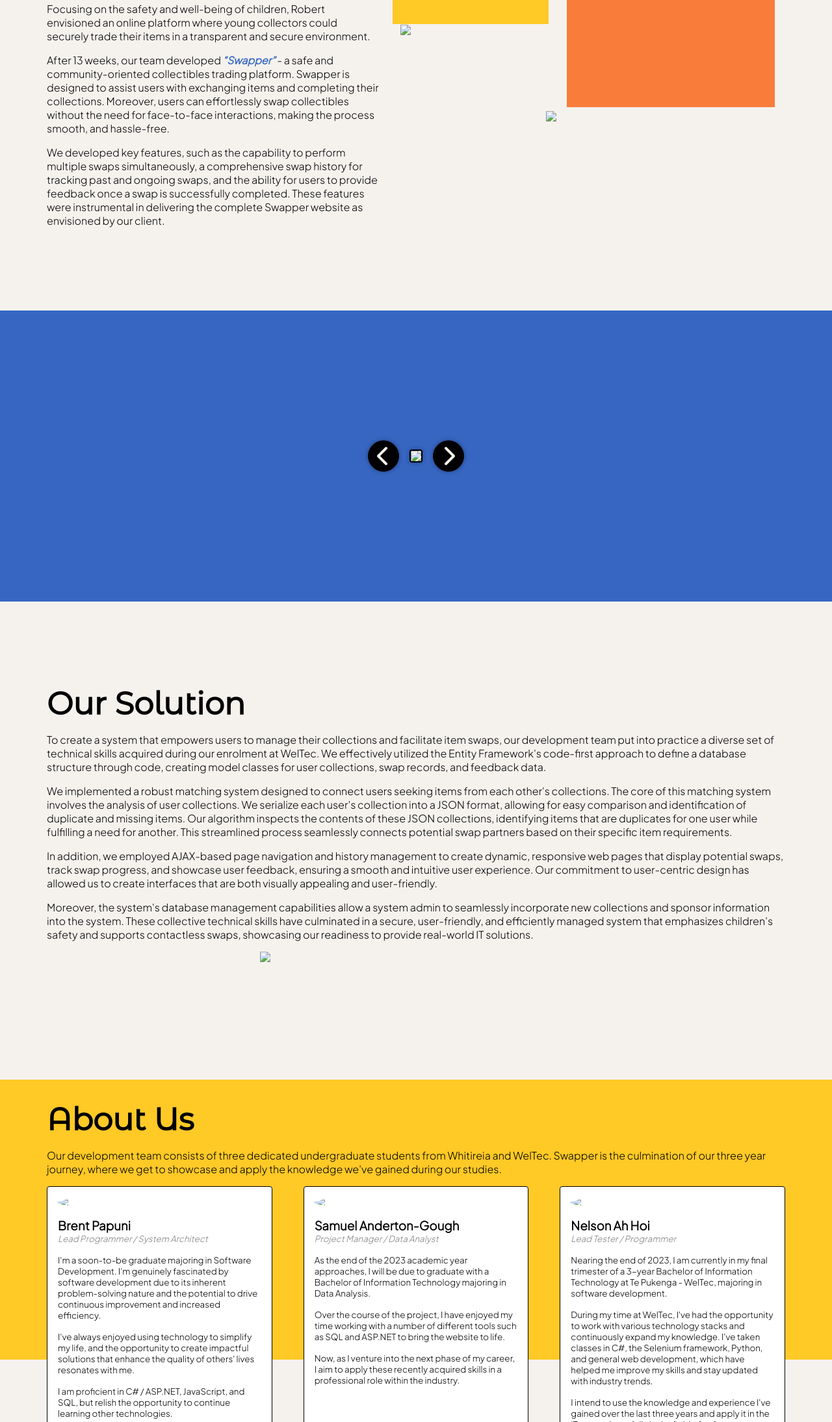
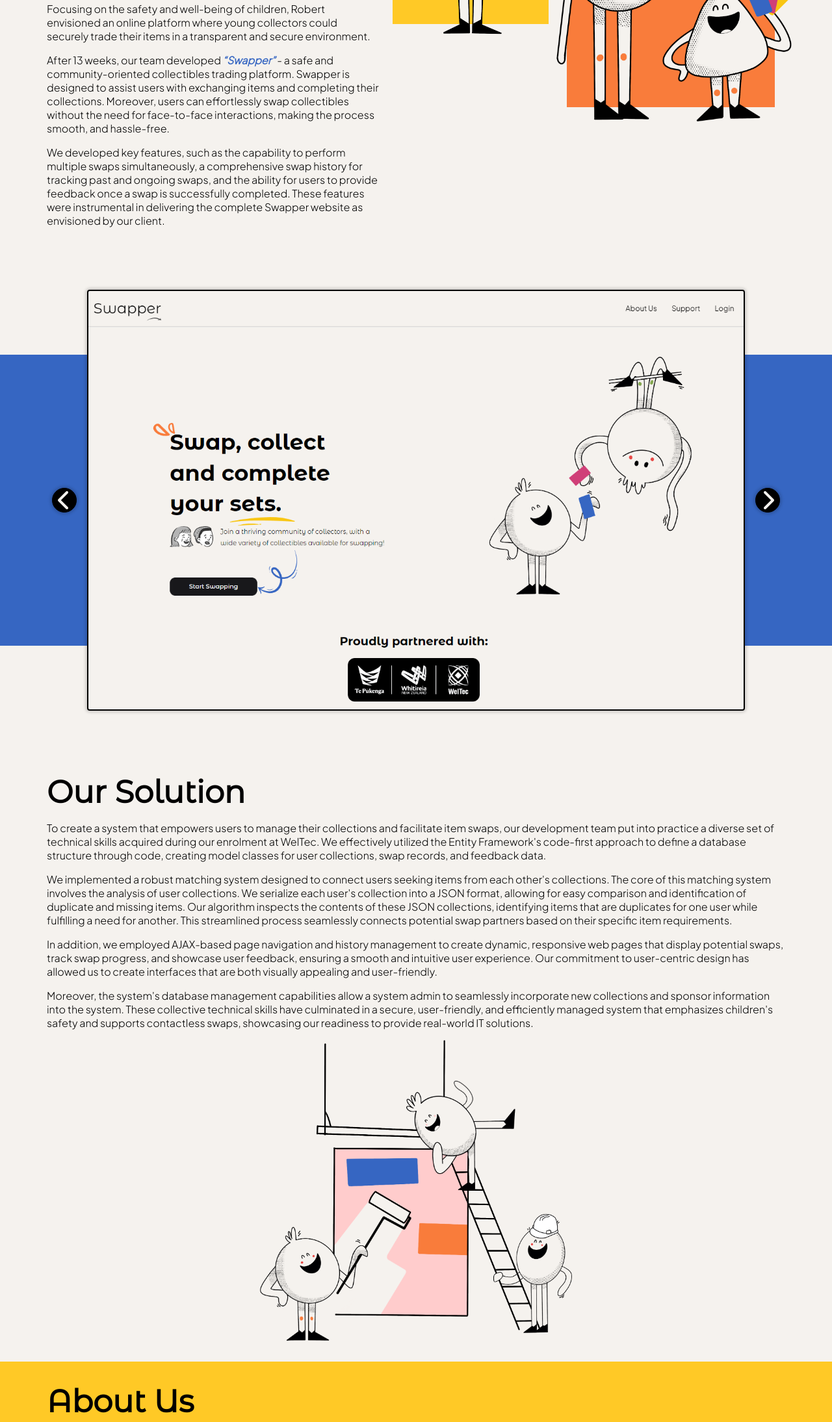
Before and after one commit to bpapuni/Swapper-Marketing, a plain HTML site: page index.html in a window 1280 px wide. Shown: the part 363-2552 px from the top of the page at 65% size. Drawn offline with Linux system fonts and the light colour scheme; the site is published under a folder, as on GitHub Pages, so addresses that start at the root find nothing.

Commit message:
Updated image links

```diff
--- a/index.html
+++ b/index.html
@@ -14,7 +14,7 @@
     </head>
     <body>
         <section class="home">
-            <img src="/images/WWTP Vertical Black.svg">
+            <img src="images/WWTP Vertical Black.svg">
             <div>
                 <h1>Collection Swap</h1>
                 <p>Collection Swap is a 2023 capstone project for our client, Robert Sutcliffe, a senior lecturer at WelTec. The project involved the development of a web application designed to streamline the exchange of collectibles among users.</p>
@@ -23,17 +23,17 @@
                 <p> We developed key features, such as the capability to perform multiple swaps simultaneously, a comprehensive swap history for tracking past and ongoing swaps, and the ability for users to provide feedback once a swap is successfully completed. These features were instrumental in delivering the complete Swapper website as envisioned by our client.</p>
             </div>
             <div class="doodle">
-                <img src="/images/2.1.png" />
+                <img src="images/2.1.png" />
             </div>
             <div class="doodle">
-                <img src="/images/4.1.png" />
+                <img src="images/4.1.png" />
             </div>
         </section>
         <section class="screenshots">
             <button onclick="RotateScreenshot(false)"><i class="fa-solid fa-chevron-left"></i></button>
             <div onclick="ZoomScreenshot(this)" tabindex="0">
                 <!-- <h1>Screenshots</h1> -->
-                <img class="screenshot" src="/images/screenshots/1.png" >
+                <img class="screenshot" src="images/screenshots/1.png" >
             </div>
             <button onclick="RotateScreenshot(true)"><i class="fa-solid fa-chevron-right"></i></i></button>
         </section>
@@ -45,7 +45,7 @@
                     <p>We implemented a robust matching system designed to connect users seeking items from each other's collections. The core of this matching system involves the analysis of user collections. We serialize each user's collection into a JSON format, allowing for easy comparison and identification of duplicate and missing items. Our algorithm inspects the contents of these JSON collections, identifying items that are duplicates for one user while fulfilling a need for another. This streamlined process seamlessly connects potential swap partners based on their specific item requirements.</p>
                     <p>In addition, we employed AJAX-based page navigation and history management to create dynamic, responsive web pages that display potential swaps, track swap progress, and showcase user feedback, ensuring a smooth and intuitive user experience. Our commitment to user-centric design has allowed us to create interfaces that are both visually appealing and user-friendly. </p>
                     <p>Moreover, the system's database management capabilities allow a system admin to seamlessly incorporate new collections and sponsor information into the system. These collective technical skills have culminated in a secure, user-friendly, and efficiently managed system that emphasizes children's safety and supports contactless swaps, showcasing our readiness to provide real-world IT solutions.</p>
-                    <img src="/images/14.png" />
+                    <img src="images/14.png" />
                 </div>
             </div>
         </section>
@@ -55,7 +55,7 @@
                 <p>Our development team consists of three dedicated undergraduate students from Whitireia and WelTec. Swapper is the culmination of our three year journey, where we get to showcase and apply the knowledge we've gained during our studies. </p>
                 <div class="profiles">
                     <div>
-                        <img src="/images/brent.png">
+                        <img src="images/brent.png">
                         <div>
                             <h3>Brent Papuni</h3>
                             <h5>Lead Programmer / System Architect</h5>
@@ -65,7 +65,7 @@
                         <p>I am proficient in C# / ASP.NET, JavaScript, and SQL, but relish the opportunity to continue learning other technologies. </p>
                     </div>
                     <div>
-                        <img src="/images/samuel.png">
+                        <img src="images/samuel.png">
                         <div>
                             <h3>Samuel Anderton-Gough</h3>
                             <h5>Project Manager / Data Analyst</h5>
@@ -74,7 +74,7 @@
                         <p>Over the course of the project, I have enjoyed my time working with a number of different tools such as SQL and ASP.NET to bring the website to life. </p> <p>Now, as I venture into the next phase of my career, I aim to apply these recently acquired skills in a professional role within the industry.</p>
                     </div>
                     <div>
-                        <img src="/images/nelson.png">
+                        <img src="images/nelson.png">
                         <div>
                             <h3>Nelson Ah Hoi</h3>
                             <h5>Lead Tester / Programmer</h5>
```
